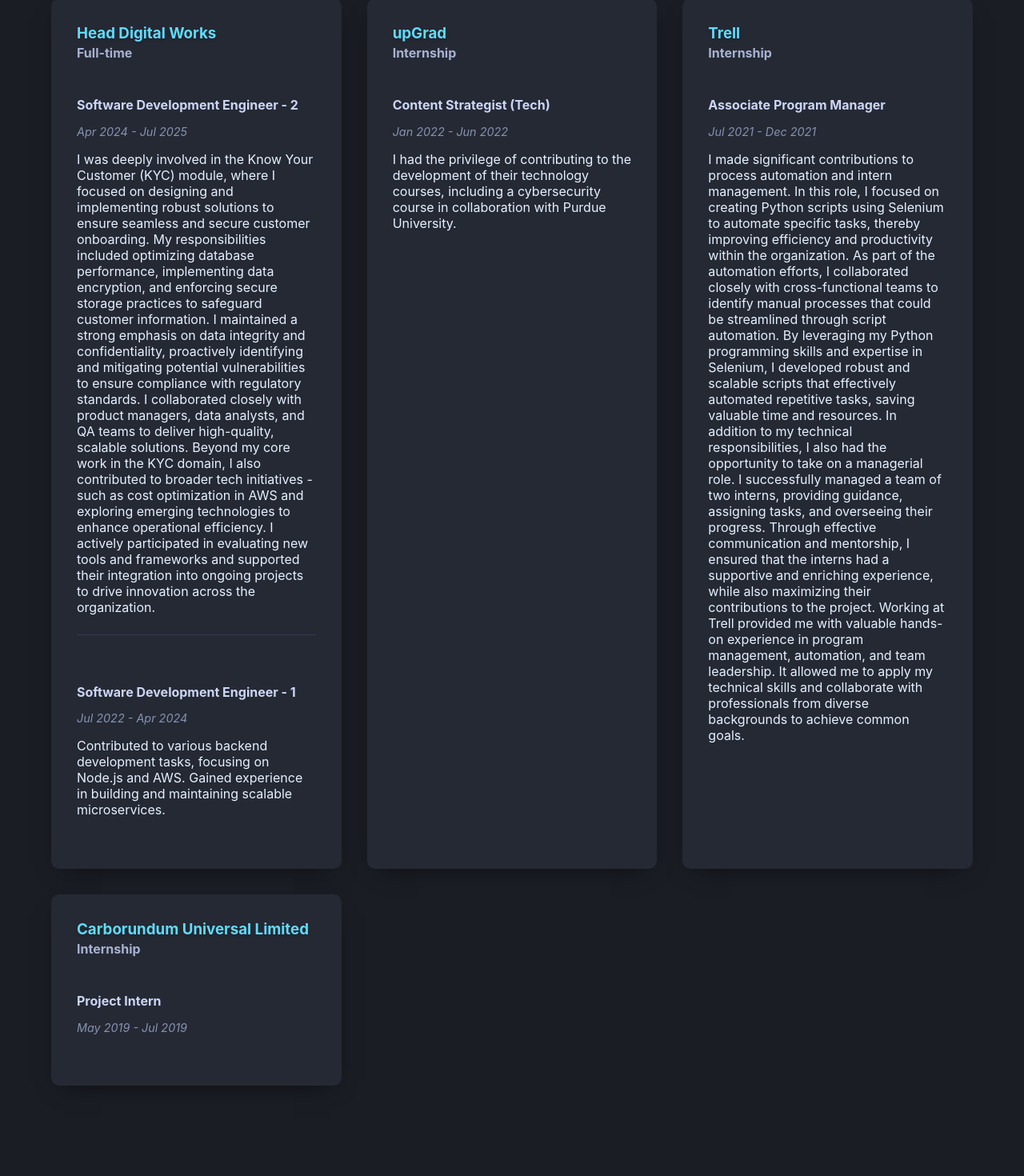
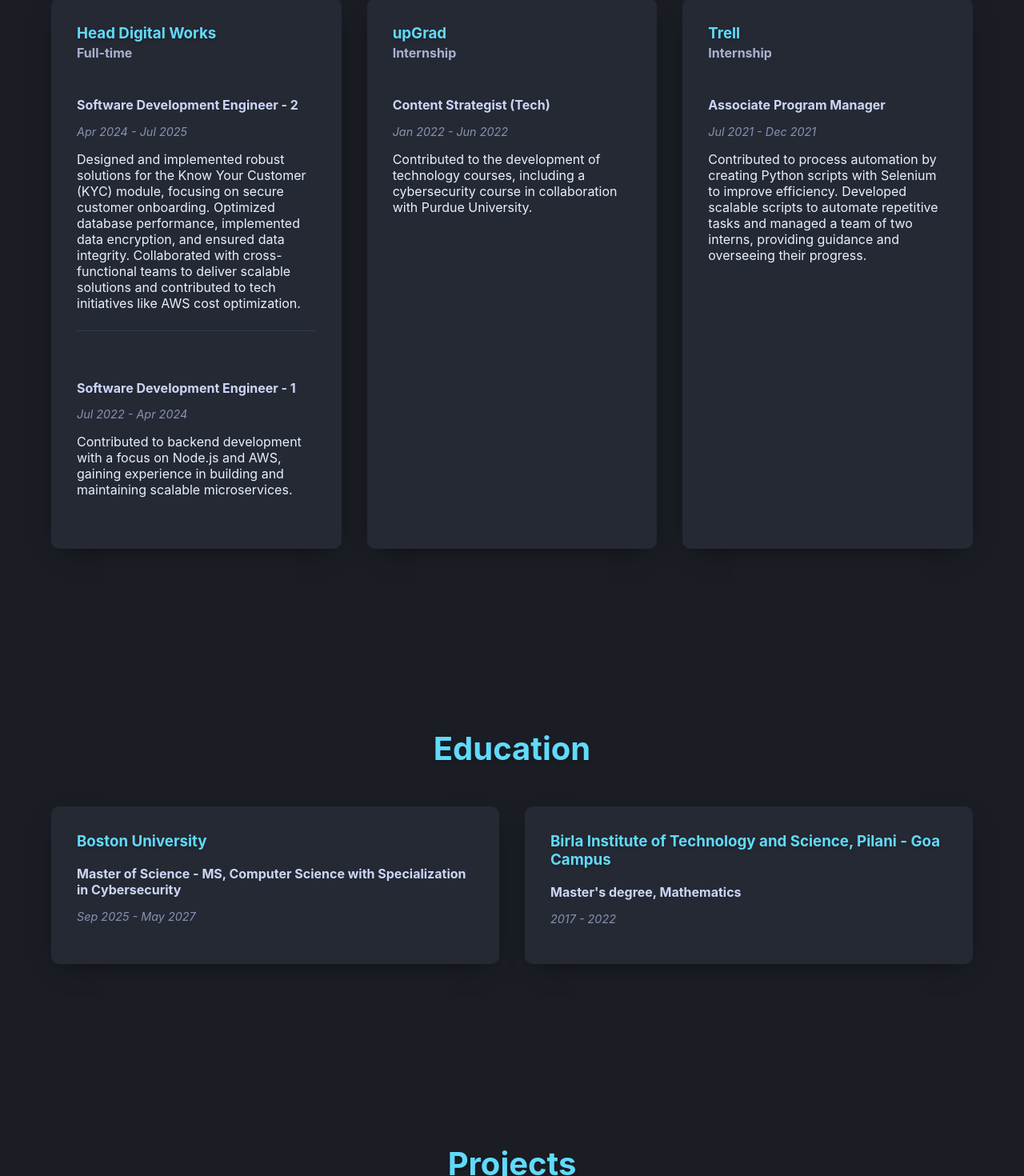
Before and after one commit to Savitar608/Savitar608.github.io, a React (Vite) app: page / in a window 1280 px wide. Shown: the part 2007-3477 px from the top of the page at 80% size. Built offline with nearby package versions, Linux system fonts and the light colour scheme.

Commit message:
feat: Refactor Experience component descriptions for clarity and conciseness

```diff
--- a/src/components/Experience.jsx
+++ b/src/components/Experience.jsx
@@ -9,12 +9,12 @@
       {
         role: 'Software Development Engineer - 2',
         date: 'Apr 2024 - Jul 2025',
-        description: 'I was deeply involved in the Know Your Customer (KYC) module, where I focused on designing and implementing robust solutions to ensure seamless and secure customer onboarding. My responsibilities included optimizing database performance, implementing data encryption, and enforcing secure storage practices to safeguard customer information. I maintained a strong emphasis on data integrity and confidentiality, proactively identifying and mitigating potential vulnerabilities to ensure compliance with regulatory standards. I collaborated closely with product managers, data analysts, and QA teams to deliver high-quality, scalable solutions. Beyond my core work in the KYC domain, I also contributed to broader tech initiatives - such as cost optimization in AWS and exploring emerging technologies to enhance operational efficiency. I actively participated in evaluating new tools and frameworks and supported their integration into ongoing projects to drive innovation across the organization.'
+        description: 'Designed and implemented robust solutions for the Know Your Customer (KYC) module, focusing on secure customer onboarding. Optimized database performance, implemented data encryption, and ensured data integrity. Collaborated with cross-functional teams to deliver scalable solutions and contributed to tech initiatives like AWS cost optimization.'
       },
       {
         role: 'Software Development Engineer - 1',
         date: 'Jul 2022 - Apr 2024',
-        description: 'Contributed to various backend development tasks, focusing on Node.js and AWS. Gained experience in building and maintaining scalable microservices.'
+        description: 'Contributed to backend development with a focus on Node.js and AWS, gaining experience in building and maintaining scalable microservices.'
       }
     ]
   },
@@ -25,7 +25,7 @@
       {
         role: 'Content Strategist (Tech)',
         date: 'Jan 2022 - Jun 2022',
-        description: 'I had the privilege of contributing to the development of their technology courses, including a cybersecurity course in collaboration with Purdue University.'
+        description: 'Contributed to the development of technology courses, including a cybersecurity course in collaboration with Purdue University.'
       }
     ]
   },
@@ -36,19 +36,8 @@
       {
         role: 'Associate Program Manager',
         date: 'Jul 2021 - Dec 2021',
-        description: 'I made significant contributions to process automation and intern management. In this role, I focused on creating Python scripts using Selenium to automate specific tasks, thereby improving efficiency and productivity within the organization. As part of the automation efforts, I collaborated closely with cross-functional teams to identify manual processes that could be streamlined through script automation. By leveraging my Python programming skills and expertise in Selenium, I developed robust and scalable scripts that effectively automated repetitive tasks, saving valuable time and resources. In addition to my technical responsibilities, I also had the opportunity to take on a managerial role. I successfully managed a team of two interns, providing guidance, assigning tasks, and overseeing their progress. Through effective communication and mentorship, I ensured that the interns had a supportive and enriching experience, while also maximizing their contributions to the project. Working at Trell provided me with valuable hands-on experience in program management, automation, and team leadership. It allowed me to apply my technical skills and collaborate with professionals from diverse backgrounds to achieve common goals.'
+        description: 'Contributed to process automation by creating Python scripts with Selenium to improve efficiency. Developed scalable scripts to automate repetitive tasks and managed a team of two interns, providing guidance and overseeing their progress.'
       }
-    ]
-  },
-  {
-    company: 'Carborundum Universal Limited',
-    type: 'Internship',
-    roles: [
-        {
-            role: 'Project Intern',
-            date: 'May 2019 - Jul 2019',
-            description: ''
-        }
     ]
   }
 ];
```
